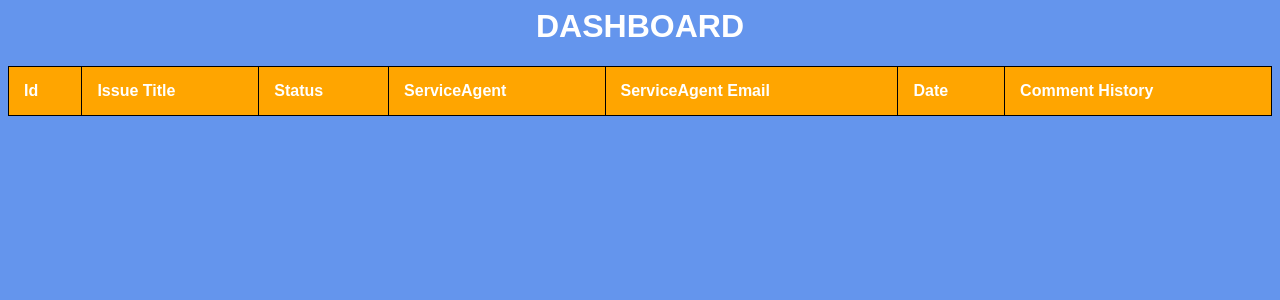
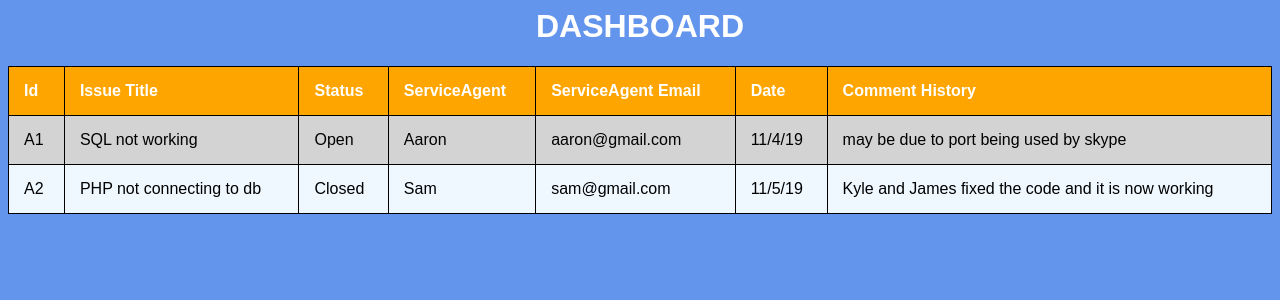
Before and after one commit to sammmoran/UMBC-447-Issue-Tracker, a PHP site: page /dashboardpage.php in a window 1280 px wide. Shown: the top 300 px of the page. Run offline with PHP 8.4, Linux system fonts and the light colour scheme; data that the repository does not hold is empty.

Commit message:
putting in some fake data, to see table
putting in some fake data, to see table

```diff
--- a/dashboardpage.php
+++ b/dashboardpage.php
@@ -53,9 +53,13 @@
         </style>
 	</head>
 	<body>
+
         <h1 ><center>DASHBOARD</center></h1>
-		<table>
-		<?php
+
+
+		<table id= "dashboard">
+
+            <?php
 
 			/*
 				---- DELETE THIS -----
@@ -85,12 +89,36 @@
 			echo"<tr>
 			<th>Id</th>
 			<th>Issue Title</th>
-			<th>Status</th>
+			<th class='status' >Status</th>
 			<th>ServiceAgent</th>
             <th>ServiceAgent Email</th>
             <th>Date</th>
 			<th>Comment History</th>
 			</tr>";
+
+
+            ////////////////////data for testing layout
+            echo"<tr>
+			<td>A1</td>
+			<td>SQL not working</td>
+			<td class='status' data-value=open>Open</td>
+			<td>Aaron</td>
+            <td>aaron@gmail.com</td>
+            <td>11/4/19</td>
+			<td>may be due to port being used by skype</td>
+			</tr>";
+
+            echo"<tr>
+			<td>A2</td>
+			<td>PHP not connecting to db</td>
+			<td>Closed</td>
+			<td>Sam</td>
+            <td>sam@gmail.com</td>
+            <td>11/5/19</td>
+			<td>Kyle and James fixed the code and it is now working</td>
+			</tr>";
+            ///////////////////////////////
+
 
 
             /*commented out because it wasnt working
@@ -123,6 +151,24 @@
 		?>
 
 		</table>
+        <script src="https://ajax.googleapis.com/ajax/libs/jquery/3.4.1/jquery.min.js"></script>
+        <script>
 
+            $(document).ready(function(){
+                var myTable = document.getElementsByClassName('status');
+
+                for (var i=0, len=myTable.length; i<len; i++){
+                if(myTable[i].getAttribute("data-value")=="open"){
+                myTable[i].style.backgroundColor == 'red';
+            }
+
+                });
+
+
+
+
+
+
+        </script>
 	</body>
 </html>
```
